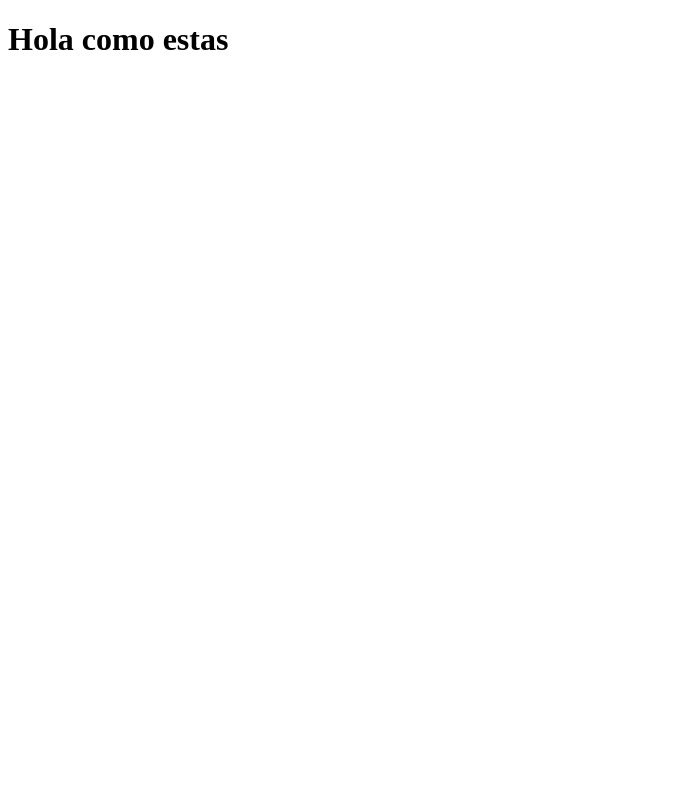
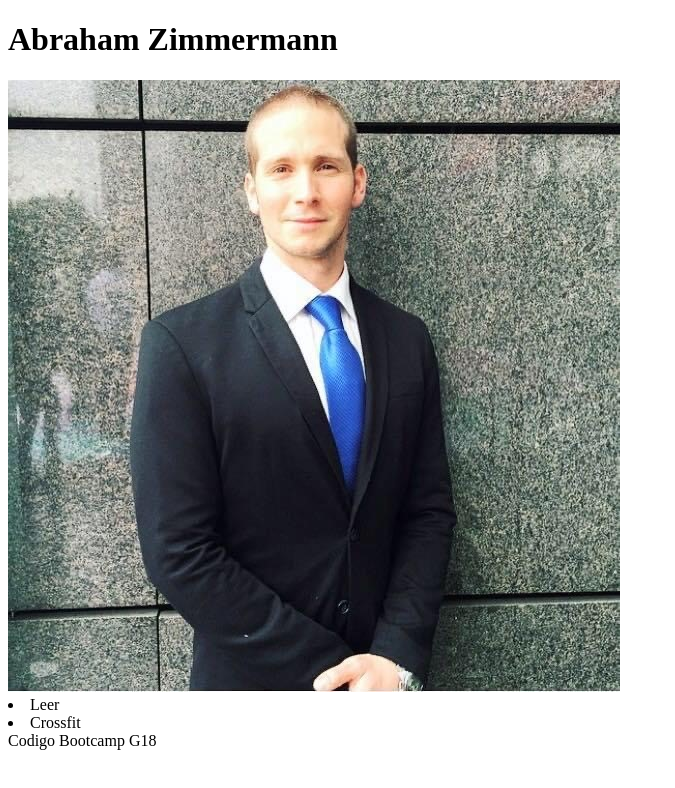
Before and after one commit to AbrahamAZG/Crehana, a plain HTML site: page index.html in a window 1280 px wide. Shown: the whole page, without its empty margins (0-675 px from the left). Drawn offline with Linux system fonts and the light colour scheme.

Commit message:
nuevesito

```diff
--- a/index.html
+++ b/index.html
@@ -7,6 +7,15 @@
     <title>Document</title>
 </head>
 <body>
-    <h1>Hola como estas</h1>
+    <h1>Abraham Zimmermann</h1>
+    <img src="img/az.jpg">
+    <div>
+        <li>Leer</li>
+        <li>Crossfit</li>
+
+    </div>
+    <footer>
+        Codigo Bootcamp G18
+    </footer>
 </body>
 </html>
```
Also changed, not shown: img/az.jpg (added).
